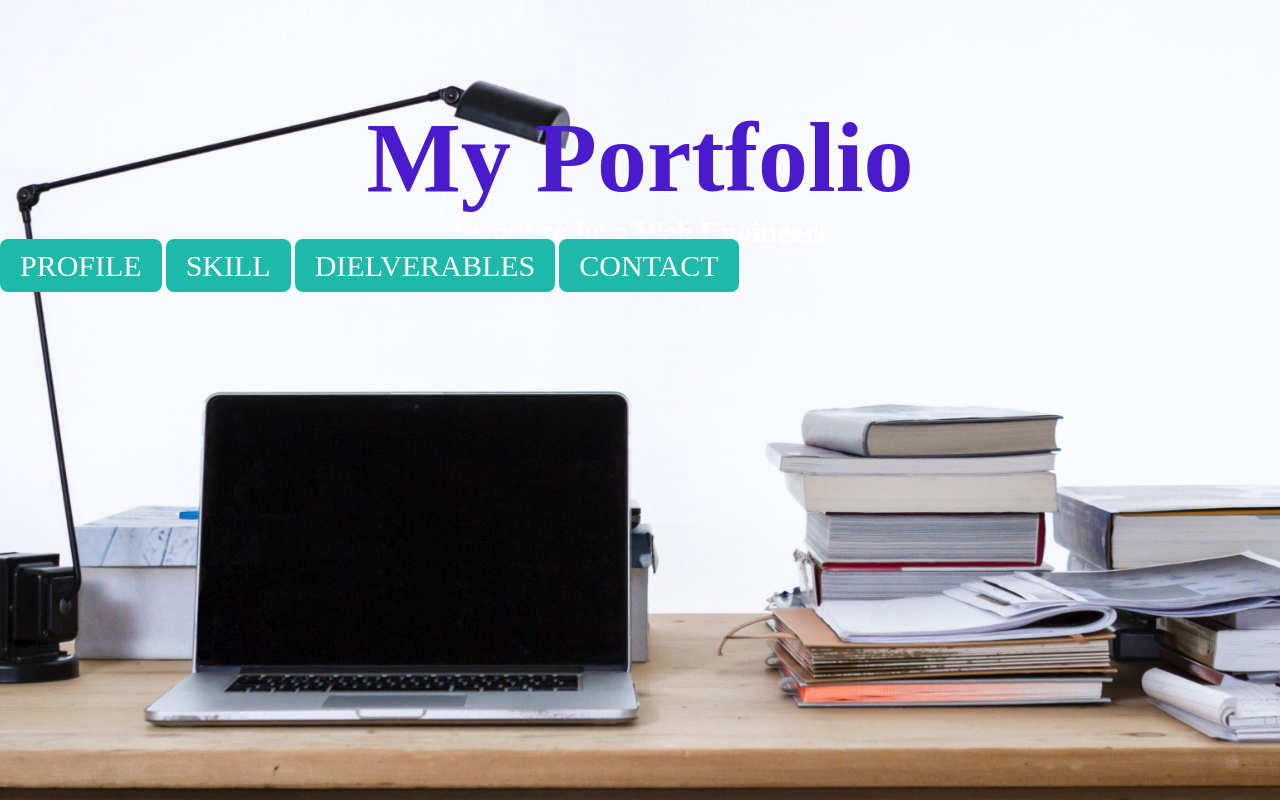
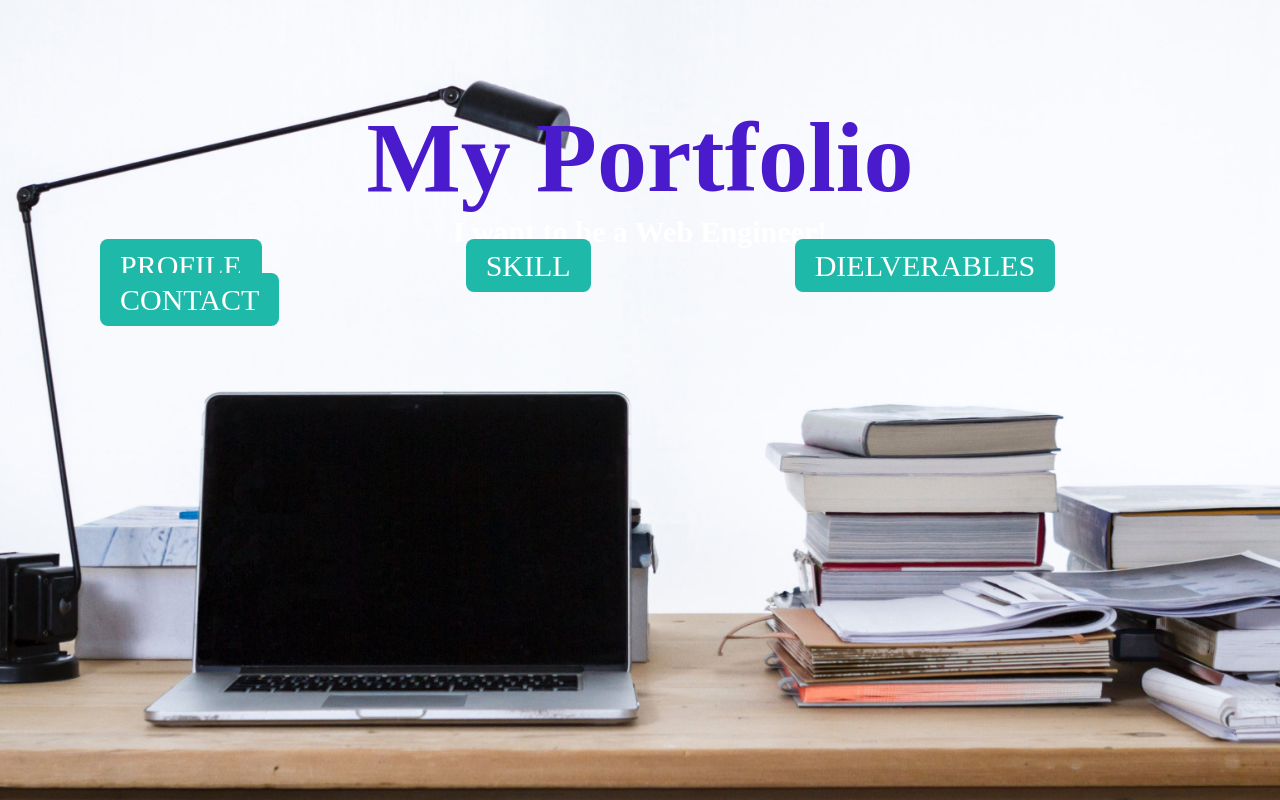
Before and after one commit to iyassen/mypfs, a website: page index.html in a window 1280 px wide. Shown: the top 800 px of the page. Drawn offline with Linux system fonts and the light colour scheme; some packages are replaced by stand-ins of ours.

Commit message:
Update stylesheet.css

```diff
--- a/css/stylesheet.css
+++ b/css/stylesheet.css
@@ -23,7 +23,8 @@
     background:rgb(31, 185, 170);
     padding: 10px 20px;
     text-decoration: none;
-     border-radius: 8px;
+    border-radius: 8px;
+    margin: 50px 100px;
 }
 
 #middle h1{
```
